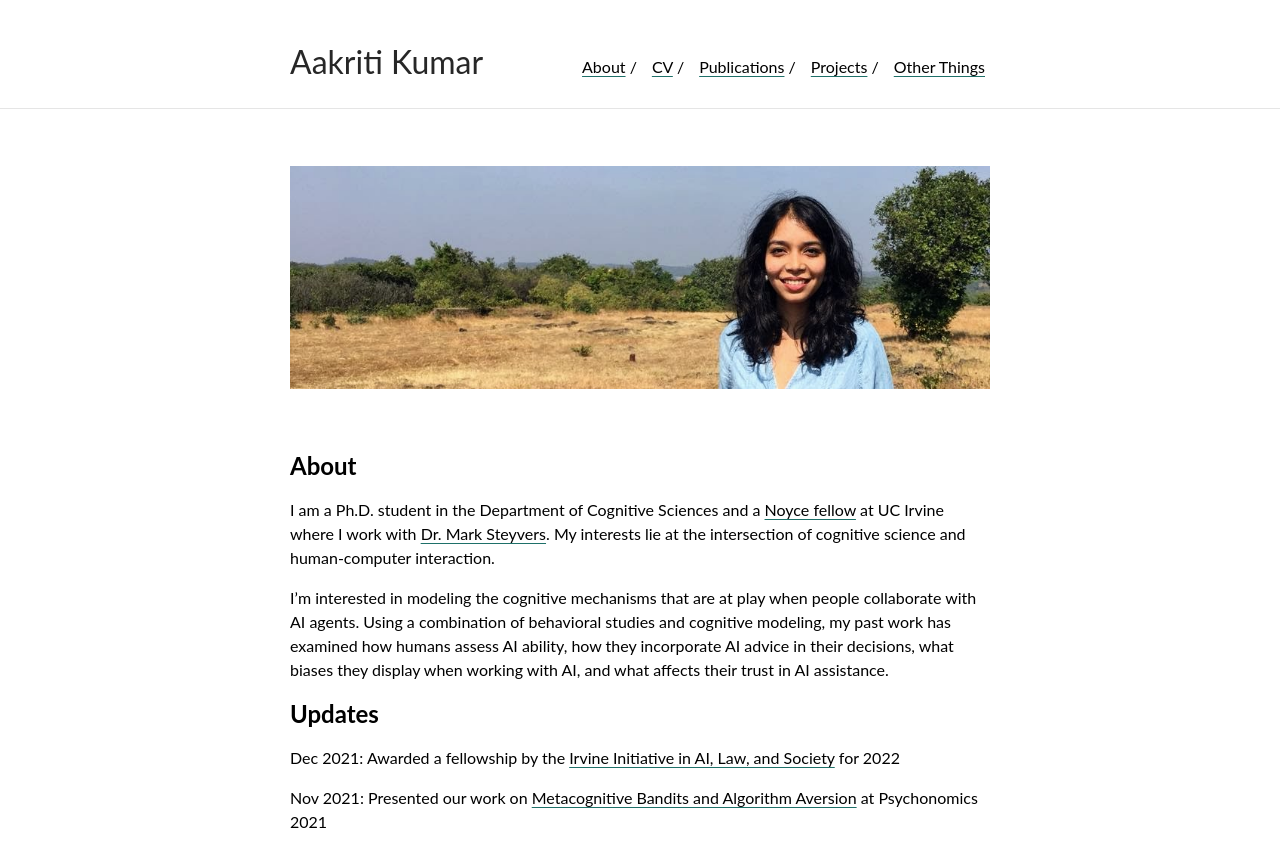
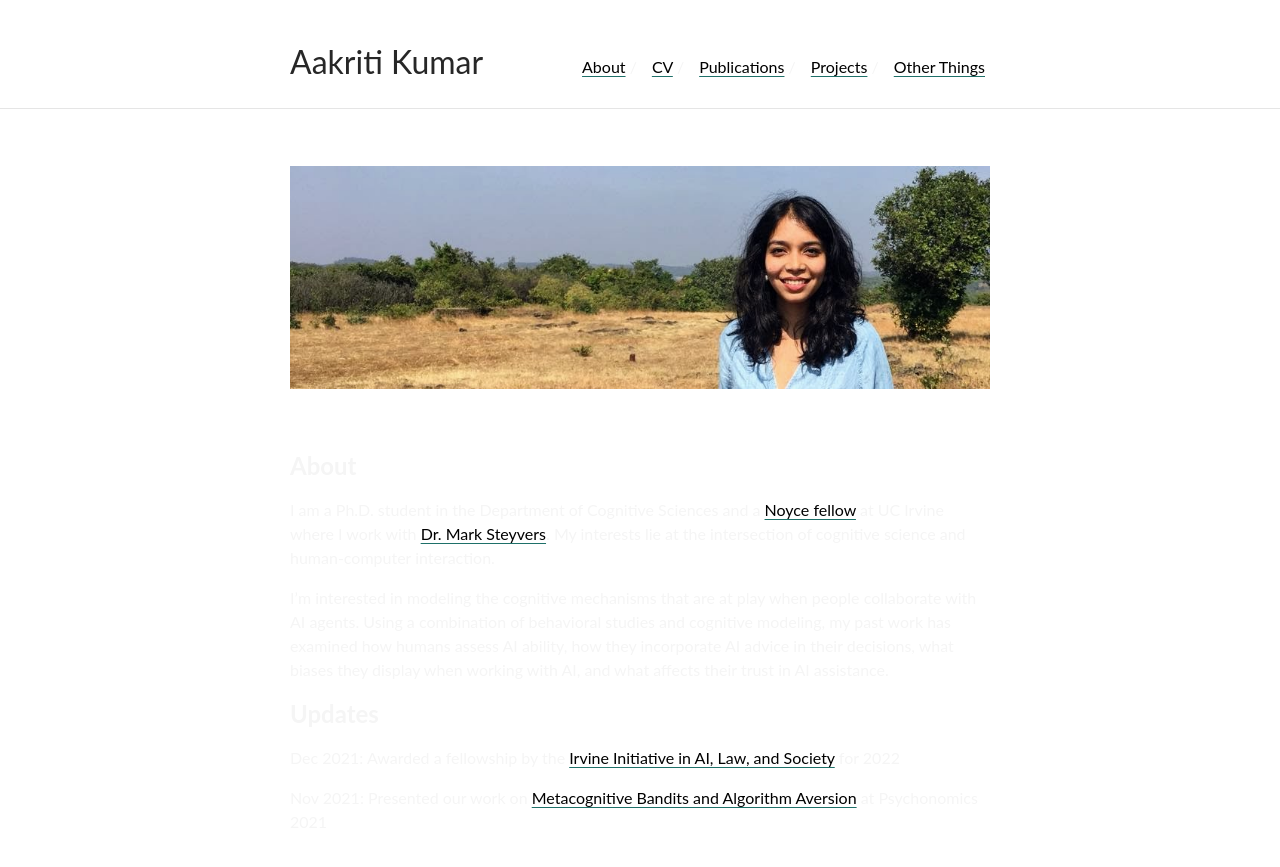
Before and after one commit to aakriti1kumar/aakriti1kumar.github.io, a Jekyll site: the page built from index.md, in a window 1280 px wide. Shown: the top 867 px of the page. Built offline with Jekyll 4.4.1, drawn with Linux system fonts in a browser that asks for light colours; our own code applies the rules of GitHub Pages for plain Markdown files.

Commit message:
Update _style.scss

```diff
--- a/_sass/_style.scss
+++ b/_sass/_style.scss
@@ -79,7 +79,7 @@ img{text-align:center;width:100%}
 
 /* Divs */
 
-.container{font-size:16px;line-height:150%;max-width:700px;margin:auto}
+.container{font-size:16px;line-height:150%;max-width:700px;margin:auto;color:#F5F5F5}
 .wrapper {
     min-height: 100%;
 }
```
